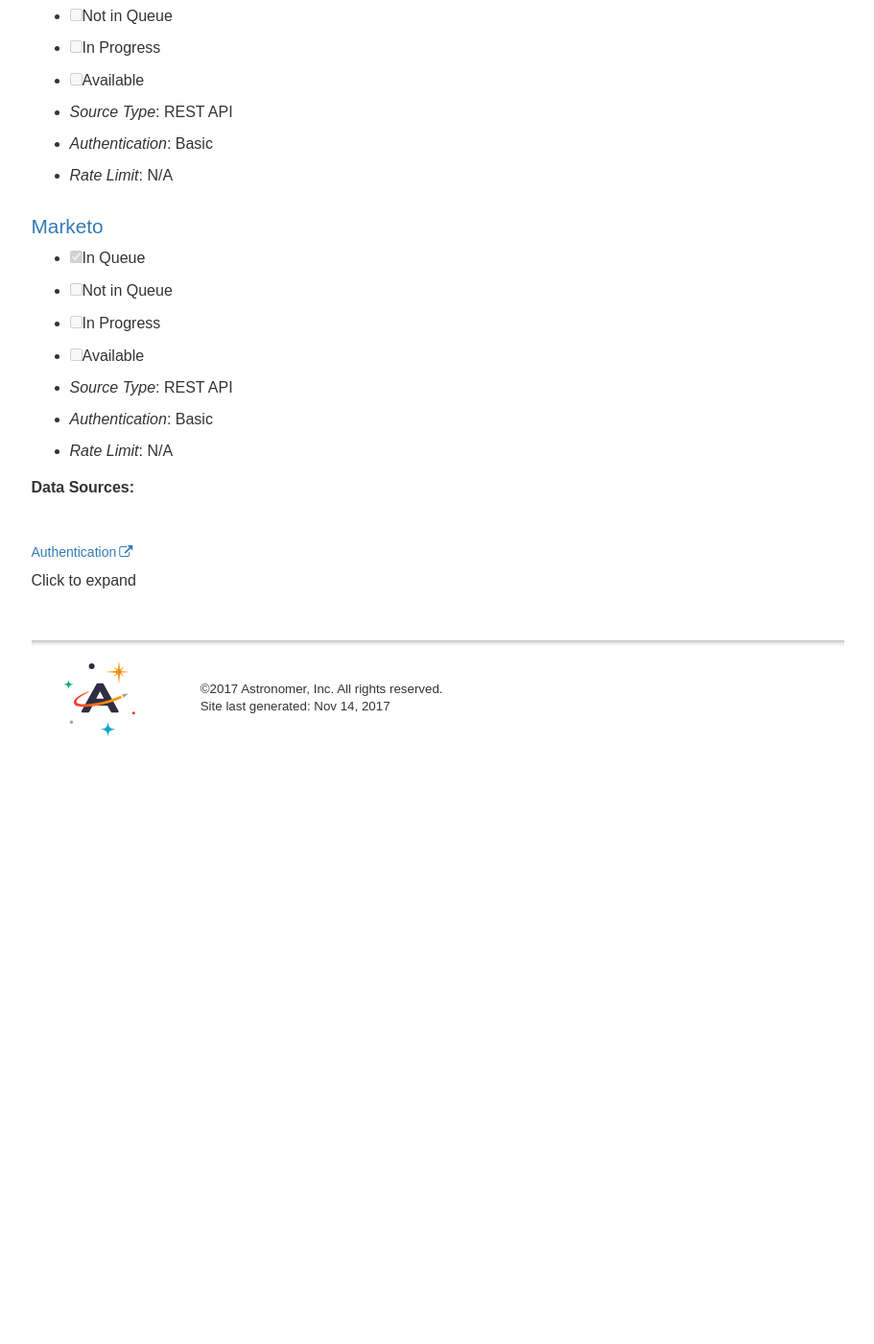
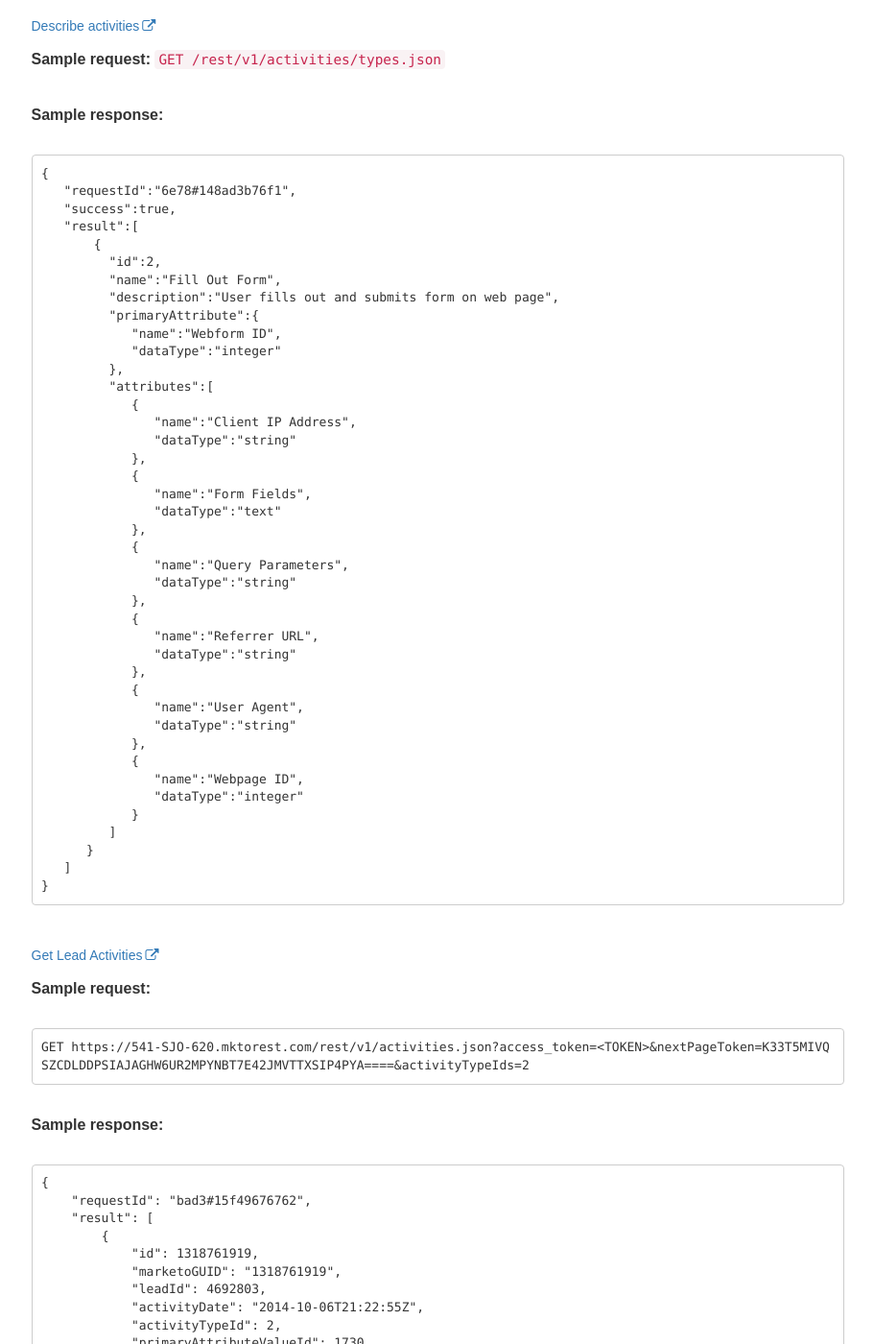
Before and after one commit to petedejoy/documentation, a Jekyll site: the page built from v2/apache_airflow/sources-and-destinations.md, in a window 1280 px wide and 1400 px high, scrolled down 18163 px. Shown: the whole window at 96% size, without its empty margins (330-1241 px from the left). Built offline with Jekyll 4.4.1, drawn with Linux system fonts in a browser that asks for light colours; nearby versions of some CDN libraries; some web fonts are replaced; our own code applies the rules of GitHub Pages for plain Markdown files; comment, search, counter and statistics services are not loaded; before the commit the page ends 18952 px from its top, so only the background shows below that; some of the changed text lies outside the part shown.

Commit message:
grouped hooks by status

````diff
--- a/v2/apache_airflow/sources-and-destinations.md
+++ b/v2/apache_airflow/sources-and-destinations.md
@@ -1,29 +1,24 @@
-
-
 ## Hooks
 
-### Sources:
+### Available Sources:
 
 #### [BambooHR](https://www.bamboohr.com/api/documentation/)
 
-- [ ] In Queue
-- [ ] Not in Queue
-- [ ] In Progress
-- [X] Available
 - _Source Type_: REST API
 - _Authentication_: Basic
 - _Rate Limit_: N/A
 
 Sample Request:
-`curl -i -u "{API Key}:x" "https://api.bamboohr.com/api/gateway.php/{subdomain}/v1/employees/directory"`
+
+```
+curl -i -u "{API Key}:x" "https://api.bamboohr.com/api/gateway.php/{subdomain}/v1/employees/directory"
+```
 
 - **Employees/directory**
 `https://api.bamboohr.com/api/gateway.php/{subdomain}/v1/employees/directory`
 - **jobInfo** (We can pass in an 'All' parameter to request info for all employees): `https://api.bamboohr.com/api/gateway.php/{subdomain}/v1/employees/all/tables/jobInfo/`
-
 - **employmentStatus** (We can pass in an 'All' parameter to request statuses for all employees):
 `https://api.bamboohr.com/api/gateway.php/{subdomain}/v1/employees/all/tables/employmentStatus/`
-
 
 **Employee Directory sample response:**
 
@@ -103,32 +98,8 @@ Sample Request:
 </table>
 ```
 
-#### [Autopilot](http://docs.autopilot.apiary.io/#)
-
-- [X] In Queue
-- [ ] Not in Queue
-- [ ] In Progress
-- [ ] Available
-- _Source Type_: REST API
-- _Authentication_: API key
-- _Rate Limit_: N/A
-
-**Endpoints**
-- Get all contacts (List all contacts)
-- Get Contacts (List contact records by contact ID)
-- List of Lists (List of available lists)
-- Get contacts on a list (Returns a list of all contacts on a provided list)
-- List smart segments (Get a list of all smart segments)
-- Smart segment contacts (Get a list of contacts on a smart segment)
-- Get custom fields
-- List journeys with API triggers
-
 ### [Facebook Ads](https://developers.facebook.com/docs/marketing-api/access)
 
-- [ ] In Queue
-- [ ] Not in Queue
-- [ ] In Progress
-- [X] Available
 - _Source Type_: REST-based API.
 - _Authentication_: OAuth (Token)
 - _Rate Limit_: Rate limiting depends on the type of account being used:
@@ -147,55 +118,24 @@ Sample Request:
 	- Error, Code: 17, Message: User request limit reached
 ```
 
-### [FreshDesk](https://freshdesk.com/api)
+### [Salesforce Bulk API]([Ticket](https://github.com/astronomerio/services/issues/254))
 
-- [X] In Queue
-- [ ] Not in Queue
-- [ ] In Progress
-- [ ] Available
-- _Source Type_: RESTful API
-- _Authentication_: API key or Basic Auth
-- _Rate Limit_: Varies by plan
+- _Source Type_: REST API
+- _Authentication_: Basic
+- _Rate Limit_: N/A
 
-|Plan     |Rate Limit (_Hourly_)  |
-|---------|------------------|
-|Sprout   |1,000             |
-|Blossom  |3,000             |
-|Garden   |3,000             |
-|Estate   |5,000             |
-|Forest   |5,000             |
+**Bulk Query** (Use bulk query to efficiently query large data sets and reduce the number of API requests. A bulk query can retrieve up to 15 GB of data, divided into 15 1-GB files. The data formats supported are CSV, XML, and JSON.):
+Bulk queries can be created using the Salesforce Object Query Language. Queries can be tested using the Developer Console in the Salesforce UI.
+Sample SOQL query:
+```
+SELECT Id, Name FROM Account LIMIT 10
+```
+**Note:** While the SOAP and REST APIs return compound fields, the Bulk Query API does not support returning compound fields. The components of a compound field may be returned through the Bulk API, however. Example: "Name" is a compound field not returned through the Bulk API, while it's components, "First Name" and "Last Name" are returned through the Bulk API. Further reading: https://help.salesforce.com/articleView?id=000204592&type=1
 
-**Endpoints:**
-- Tickets - List All Tickets
-- Contacts - List All Contacts
-- Agents - List All Agents
-- Roles - List All Roles
-- Groups - List All Groups
-- Companies - List All Companies
-- Surveys - List All Surveys
-- Satisfaction Ratings - View All Satisfaction Ratings
-- Time Entries - List All Time Entries
-- Products - List All Products
-- Business Hours - List All Business Hours
-- SLA Policies - List All SLA Policies
-
-### FTP
-
-**[Scope Ticket]()**
-- [ ] In Queue
-- [ ] Not in Queue
-- [ ] In Progress
-- [ ] Available
-- _Source Type_:
-- _Authentication_:
-- _Rate Limit_:
+### _In Progress_
 
 ### [Github](https://developer.github.com/v3/)
 
-- [ ] In Queue
-- [ ] Not in Queue
-- [X] In Progress
-- [ ] Available
 - _Source Type_: REST v3 -- (GraphQL v4 API currently unsupported)
 - _Authentication_: Basic Authentication via Personal Token
 - _Rate Limit_: Standard rate limit is 5000 requests/hour. Additionally, Github has [Abuse Controls](https://developer.github.com/v3/#abuse-rate-limits) that have an unspecified limit but will block requests if exceeding a certain high threshold of concurrent requests.
@@ -513,12 +453,60 @@ Reference: https://developer.github.com/v3/
   }
 ```
 
+### _In Queue_
+
+#### [Autopilot](http://docs.autopilot.apiary.io/#)
+
+- _Source Type_: REST API
+- _Authentication_: API key
+- _Rate Limit_: N/A
+
+**Endpoints**
+- Get all contacts (List all contacts)
+- Get Contacts (List contact records by contact ID)
+- List of Lists (List of available lists)
+- Get contacts on a list (Returns a list of all contacts on a provided list)
+- List smart segments (Get a list of all smart segments)
+- Smart segment contacts (Get a list of contacts on a smart segment)
+- Get custom fields
+- List journeys with API triggers
+
+### [FreshDesk](https://freshdesk.com/api)
+
+- _Source Type_: RESTful API
+- _Authentication_: API key or Basic Auth
+- _Rate Limit_: Varies by plan
+
+|Plan     |Rate Limit (_Hourly_)  |
+|---------|------------------|
+|Sprout   |1,000             |
+|Blossom  |3,000             |
+|Garden   |3,000             |
+|Estate   |5,000             |
+|Forest   |5,000             |
+
+**Endpoints:**
+- Tickets - List All Tickets
+- Contacts - List All Contacts
+- Agents - List All Agents
+- Roles - List All Roles
+- Groups - List All Groups
+- Companies - List All Companies
+- Surveys - List All Surveys
+- Satisfaction Ratings - View All Satisfaction Ratings
+- Time Entries - List All Time Entries
+- Products - List All Products
+- Business Hours - List All Business Hours
+- SLA Policies - List All SLA Policies
+
+### [Freshsales](LINK)
+
+- _Source Type_: REST API
+- _Authentication_: Basic or API toekn
+- _Rate Limit_: N/A
+
 ### [Google Analytics](https://developers.google.com/analytics/)
 
-- [X] In Queue
-- [ ] Not in Queue
-- [ ] In Progress
-- [ ] Available
 - _Source Type_:
 - _Authentication_: OAuth2
 - _Rate Limit_:
@@ -604,10 +592,6 @@ Reference: https://developer.github.com/v3/
 
 ### [Hubspot](https://developers.hubspot.com/docs/overview)
 
-- [X] In Queue
-- [ ] Not in Queue
-- [ ] In Progress
-- [ ] Available
 - _Source Type_: REST
 - _Authentication_: API key (OAuth is strongly encouraged and required to become an featured integration)
 - _Rate Limit_: https://developers.hubspot.com/apps/api_guidelines
@@ -752,24 +736,8 @@ Optional parameters:
 
 ```
 
-### [HootSuite](https://developer.hootsuite.com/docs/api-overview)
-
-- [ ] In Queue
-- [ ] Not in Queue
-- [ ] In Progress
-- [ ] Available
-- _Source Type_: REST API
-- _Authentication_: OAuth 2.0
-- _Rate Limit_: Hootsuite enforces API rate limits for its REST APIs. Rate limit configuration consists of a daily usage quota and per second request limit. Limits are set to 20 requests / second to a maximum daily quota of 100,000 calls per day.
-
-References: https://app-directory.s3.amazonaws.com/docs/api/index.html
-
 ### [Instagram](https://www.instagram.com/developer)
 
-- [X] In Queue
-- [ ] Not in Queue
-- [ ] In Progress
-- [ ] Available
 - _Source Type_: REST API
 - _Authentication_: OAuth 2.0
 - _Rate Limit_:
@@ -783,30 +751,12 @@ Global rate limits are applied inclusive of all API calls made by an app per acc
 
 ### [JIRA](https://www.instagram.com/developer)
 
-- [X] In Queue
-- [ ] Not in Queue
-- [ ] In Progress
-- [ ] Available
 - _Source Type_: REST API
 - _Authentication_: OAuth 1.0 or Basic
 - _Rate Limit_: 500 API requests per 5 minutes. Once you exceed the limit, calls will return HTTP status 429 and a message telling you that you've been limited.
 
-### [Kissmetrics](LINK)
-
-- [ ] In Queue
-- [ ] Not in Queue
-- [ ] In Progress
-- [ ] Available
-- _Source Type_: REST API
-- _Authentication_: Basic
-- _Rate Limit_: N/A
-
 ### [Marketo](LINK)
 
-- [X] In Queue
-- [ ] Not in Queue
-- [ ] In Progress
-- [ ] Available
 - _Source Type_: REST API
 - _Authentication_: Basic
 - _Rate Limit_: N/A
@@ -815,16 +765,14 @@ Global rate limits are applied inclusive of all API calls made by an app per acc
 
 ##### [Authentication](http://developers.marketo.com/rest-api/endpoint-reference/authentication-endpoint-reference/#!/Identity/identityUsingGET)
 
-<details>
-<summary>Click to expand</summary><p>
-
-### Identity (Returned access token expires within 60 minutes of request. Subsequent requests will return the same token with an updated expiry count in seconds.
+Identity (Returned access token expires within 60 minutes of request. Subsequent requests will return the same token with an updated expiry count in seconds.
 **Sample request:**
 
 ```
 https://541-SJO-620.mktorest.com/identity/oauth/token?grant_type=client_credentials&client_id=b8bcba05-644f-4cd9-bc11-b196a89e4dc3&client_secret=<SECRET>
 
 ```
+
 **Sample response:**
 
 ```
@@ -835,22 +783,19 @@ https://541-SJO-620.mktorest.com/identity/oauth/token?grant_type=client_credenti
     "scope": "implementation@astronomer.io"
 }
 ```
-</p></details>
-
-
 
 ##### [Paging Tokens](http://developers.marketo.com/rest-api/paging-tokens/)
 
 > To page through results, or retrieve data updated relative to a given data, Marketo provides paging tokens.
 Documentation: http://developers.marketo.com/rest-api/paging-tokens/
 
-<details>
-<summary>Click to expand</summary><p>
+### Retrieve paging token:
 
-### Retrieve paging token:
 **Sample request:**
 `GET /rest/v1/activities/pagingtoken.json?sinceDatetime=2014-10-06T13:22:17-08:00`
+
 **Sample response:**
+
 ```
 {
     "requestId": "1607c#14884f3e74e",
@@ -859,18 +804,15 @@ Documentation: http://developers.marketo.com/rest-api/paging-tokens/
 }
 ```
 
-</p></details>
-
 ##### [Activities](http://developers.marketo.com/rest-api/lead-database/activities/)
 
 ##### [Describe activities](http://developers.marketo.com/rest-api/endpoint-reference/lead-database-endpoint-reference/#!/Activities/getAllActivityTypesUsingGET)
 
-<details>
-<summary>Click to expand</summary><p>
-
 **Sample request:**
 `GET /rest/v1/activities/types.json`
+
 **Sample response:**
+
 ```
 {
    "requestId":"6e78#148ad3b76f1",
@@ -915,20 +857,15 @@ Documentation: http://developers.marketo.com/rest-api/paging-tokens/
 }
 ```
 
-</p></details>
-
-
-
 ##### [Get Lead Activities](http://developers.marketo.com/rest-api/endpoint-reference/lead-database-endpoint-reference/#!/Activities/getLeadActivitiesUsingGET)
-
-<details>
-<summary>Click to expand</summary><p>
 
 **Sample request:**
 ```
 GET https://541-SJO-620.mktorest.com/rest/v1/activities.json?access_token=<TOKEN>&nextPageToken=K33T5MIVQSZCDLDDPSIAJAGHW6UR2MPYNBT7E42JMVTTXSIP4PYA====&activityTypeIds=2
 ```
+
 **Sample response:**
+
 ```
 {
     "requestId": "bad3#15f49676762",
@@ -970,14 +907,10 @@ GET https://541-SJO-620.mktorest.com/rest/v1/activities.json?access_token=<TOKEN
         }
 ```
 
-</p></details>
-
 ##### [Campaigns](http://developers.marketo.com/rest-api/endpoint-reference/lead-database-endpoint-reference/#!/Campaigns/getCampaignsUsingGET)
 
-<details>
-<summary>Click to expand</summary><p>
+List all campaign records (Returns all campaign records, active or inactive)
 
-### List all campaign records (Returns all campaign records, active or inactive)
 **Sample request:**
 ```
 https://541-SJO-620.mktorest.com/rest/v1/campaigns.json?access_token=<TOKEN>
@@ -1013,21 +946,17 @@ https://541-SJO-620.mktorest.com/rest/v1/campaigns.json?access_token=<TOKEN>
 }
 ```
 
-</p></details>
-
 ##### [Leads](http://developers.marketo.com/rest-api/endpoint-reference/lead-database-endpoint-reference/#!/Leads/getLeadsByFilterUsingGET)
 
-
 ##### [Describe leads](http://developers.marketo.com/rest-api/endpoint-reference/lead-database-endpoint-reference/#!/Leads/describeUsingGET_2)
-
-<details>
-<summary>Click to expand</summary><p>
 
 **Sample request:**
 ```
 https://541-SJO-620.mktorest.com/rest/v1/leads/describe.json?access_token=<TOKEN>
 ```
+
 **Sample response:**
+
 ```
 {
     "requestId": "113b#15f4971b10c",
@@ -1092,12 +1021,7 @@ https://541-SJO-620.mktorest.com/rest/v1/leads/describe.json?access_token=<TOKEN
 }
 ```
 
-</p></details>
-
 ##### [Bulk Lead Extract](http://developers.marketo.com/rest-api/bulk-extract/bulk-lead-extract/)
-
-<details>
-<summary>Click to expand</summary><p>
 
 **Create a bulk job**
 Sample request:
@@ -1109,7 +1033,9 @@ Body:
  {   "fields": [      "firstName",      "lastName",      "id",      "email"   ],   "format": "CSV",   "columnHeaderNames": {      "firstName": "First Name",      "lastName": "Last Name",      "id": "Marketo Id",      "email": "Email Address"   },   "filter": {      "createdAt": {         "startAt": "2017-01-01T00:00:00Z",         "endAt": "2017-01-30T00:00:00Z"      }   }}
 
 ```
+
 Sample response:
+
 ```
 {   "requestId": "e42b#14272d07d78",   "success": true,   "result": [      {         "exportId": "ce45a7a1-f19d-4ce2-882c-a3c795940a7d",         "status": "Created",         "createdAt": "2017-01-21T11:47:30-08:00",         "queuedAt": "2017-01-21T11:48:30-08:00",         "format": "CSV"      }   ]}
 ```
@@ -1125,7 +1051,9 @@ Sample response:
 **Polling job status**
 Sample request:
 ```
+
 Sample response:
+
 ```
 {
    "requestId": "e42b#14272d07d78",
@@ -1150,36 +1078,29 @@ GET /bulk/v1/leads/export/{exportId}/file.json
 ```
 **[response.csv.txt](https://github.com/astronomerio/services/files/1407726/response.csv.txt)**
 
-</p></details>
-
-
 ##### [Programs](http://developers.marketo.com/rest-api/assets/programs/)
 
-<details>
-<summary>Click to expand</summary><p>
+### Programs by Data Range
 
-### Programs by Data Range
 **Sample request:**
 ```
 GET /rest/asset/v1/programs.json?earliestUpdatedAt=2015-11-18T00:00:00Z+0000&latestUpdatedAt=2015-11-19T00:00:00Z+0000
 ```
+
 **Sample request:**
+
 ```
 {    "success": true,    "warnings": [],    "errors": [],    "requestId": "7a39#1511bf8a41c",    "result": [        {            "id": 1035,            "name": "clone it",            "description": "",            "createdAt": "2015-11-18T15:25:35Z+0000",            "updatedAt": "2015-11-18T15:25:46Z+0000",            "url": "https://app-devlocal1.marketo.com/#NP1035A1",            "type": "Engagement",            "channel": "Nurture",            "folder": {                "type": "Folder",                "value": 28,                "folderName": "Nurturing"            },            "status": "on",            "workspace": "Default"        },        {            "id": 1032,            "name": "email prog",            "description": "",            "createdAt": "2015-11-18T14:56:28Z+0000",            "updatedAt": "2015-11-18T14:56:28Z+0000",            "url": "https://app-devlocal1.marketo.com/#EBP1032A1",            "type": "Email",            "channel": "Email Send",            "folder": {                "type": "Folder",                "value": 26,                "folderName": "Data Management"            },            "status": "unlocked",            "workspace": "Default"        }    ]}
 ```
 
-</p></details>
-
 ##### [Staticlists](http://developers.marketo.com/rest-api/endpoint-reference/lead-database-endpoint-reference/#!/Static_Lists/getLeadsByListIdUsingGET)
-
-<details>
-<summary>Click to expand</summary><p>
 
 **List of lists:**
 **Sample request:**
 ```
 https://541-SJO-620.mktorest.com/rest/v1/lists.json?access_token=<TOKEN>
 ```
+
 **Sample request:**
 ```
 {
@@ -1217,6 +1138,7 @@ Additional parameter: **fields** (Comma-separated list of lead fields to return
 ```
 https://541-SJO-620.mktorest.com/rest/v1/list/57777/leads.json?access_token=ad06332d-ceaf-49f7-91df-092394f2a378:sj
 ```
+
 **Sample response:**
 ```
 {
@@ -1244,184 +1166,116 @@ https://541-SJO-620.mktorest.com/rest/v1/list/57777/leads.json?access_token=ad06
 }
 ```
 
-</p></details>
+## _Roadmap_
+
+### FTP
+
+- _Source Type_:
+- _Authentication_:
+- _Rate Limit_:
+
+### [HootSuite](https://developer.hootsuite.com/docs/api-overview)
+
+- _Source Type_: REST API
+- _Authentication_: OAuth 2.0
+- _Rate Limit_: Hootsuite enforces API rate limits for its REST APIs. Rate limit configuration consists of a daily usage quota and per second request limit. Limits are set to 20 requests / second to a maximum daily quota of 100,000 calls per day.
+
+References: https://app-directory.s3.amazonaws.com/docs/api/index.html
+
+### [Kissmetrics](LINK)
+
+- _Source Type_: REST API
+- _Authentication_: Basic
+- _Rate Limit_: N/A
 
 ### [MongoDB](LINK)
 
-- [ ] In Queue
-- [ ] Not in Queue
-- [ ] In Progress
-- [ ] Available
 - _Source Type_: REST API
 - _Authentication_: Basic
 - _Rate Limit_: N/A
 
 ### [MySQL](LINK)
 
-- [ ] In Queue
-- [ ] Not in Queue
-- [ ] In Progress
-- [ ] Available
 - _Source Type_: REST API
 - _Authentication_: Basic
 - _Rate Limit_: N/A
 
 ### [NewRelic](LINK)
 
-- [ ] In Queue
-- [ ] Not in Queue
-- [ ] In Progress
-- [ ] Available
 - _Source Type_: REST API
 - _Authentication_: Basic
 - _Rate Limit_: N/A
 
 ### [Oracle](LINK)
 
-- [ ] In Queue
-- [ ] Not in Queue
-- [ ] In Progress
-- [ ] Available
 - _Source Type_: REST API
 - _Authentication_: Basic
 - _Rate Limit_: N/A
 
 ### [Pig](LINK)
 
-- [ ] In Queue
-- [ ] Not in Queue
-- [ ] In Progress
-- [ ] Available
 - _Source Type_: REST API
 - _Authentication_: Basic
 - _Rate Limit_: N/A
 
 ### [Pinterest](LINK)
 
-- [ ] In Queue
-- [ ] Not in Queue
-- [ ] In Progress
-- [ ] Available
 - _Source Type_: REST API
 - _Authentication_: Basic
 - _Rate Limit_: N/A
 
 ### [PostgreSQL](LINK)
 
-- [ ] In Queue
-- [ ] Not in Queue
-- [ ] In Progress
-- [ ] Available
 - _Source Type_: REST API
 - _Authentication_: Basic
 - _Rate Limit_: N/A
 
 ### [Presto](LINK)
 
-- [ ] In Queue
-- [ ] Not in Queue
-- [ ] In Progress
-- [ ] Available
 - _Source Type_: REST API
 - _Authentication_: Basic
 - _Rate Limit_: N/A
 
 ### [S3](LINK)
 
-- [ ] In Queue
-- [ ] Not in Queue
-- [ ] In Progress
-- [ ] Available
 - _Source Type_: REST API
 - _Authentication_: Basic
 - _Rate Limit_: N/A
 
-### [Salesforce Bulk API]([Ticket](https://github.com/astronomerio/services/issues/254))
-
-- [ ] In Queue
-- [ ] Not in Queue
-- [ ] In Progress
-- [X] Available
-- _Source Type_: REST API
-- _Authentication_: Basic
-- _Rate Limit_: N/A
-
-**Bulk Query** (Use bulk query to efficiently query large data sets and reduce the number of API requests. A bulk query can retrieve up to 15 GB of data, divided into 15 1-GB files. The data formats supported are CSV, XML, and JSON.):
-Bulk queries can be created using the Salesforce Object Query Language. Queries can be tested using the Developer Console in the Salesforce UI.
-Sample SOQL query:
-```
-SELECT Id, Name FROM Account LIMIT 10
-```
-**Note:** While the SOAP and REST APIs return compound fields, the Bulk Query API does not support returning compound fields. The components of a compound field may be returned through the Bulk API, however. Example: "Name" is a compound field not returned through the Bulk API, while it's components, "First Name" and "Last Name" are returned through the Bulk API. Further reading: https://help.salesforce.com/articleView?id=000204592&type=1
-
 ### [Samba](LINK)
 
-- [ ] In Queue
-- [ ] Not in Queue
-- [ ] In Progress
-- [ ] Available
 - _Source Type_: REST API
 - _Authentication_: Basic
 - _Rate Limit_: N/A
 
 ### [Sengrid](LINK)
 
-- [ ] In Queue
-- [ ] Not in Queue
-- [ ] In Progress
-- [ ] Available
 - _Source Type_: REST API
 - _Authentication_: Basic
 - _Rate Limit_: N/A
 
 ### [Stripe](LINK)
 
-- [ ] In Queue
-- [ ] Not in Queue
-- [ ] In Progress
-- [ ] Available
 - _Source Type_: REST API
 - _Authentication_: Basic
 - _Rate Limit_: N/A
 
 ### [SurveyMonkey](LINK)
 
-- [ ] In Queue
-- [ ] Not in Queue
-- [ ] In Progress
-- [ ] Available
 - _Source Type_: REST API
 - _Authentication_: Basic
 - _Rate Limit_: N/A
 
 ### [Twilio](LINK)
 
-- [ ] In Queue
-- [ ] Not in Queue
-- [ ] In Progress
-- [ ] Available
 - _Source Type_: REST API
 - _Authentication_: Basic
 - _Rate Limit_: N/A
 
 ### [Zendesk](LINK)
 
-- [ ] In Queue
-- [ ] Not in Queue
-- [ ] In Progress
-- [ ] Available
 - _Source Type_: REST API
 - _Authentication_: Basic
-- _Rate Limit_: N/A
-
-### [Freshsales](LINK)
-
-- [X] In Queue
-- [ ] Not in Queue
-- [ ] In Progress
-- [ ] Available
-- _Source Type_: REST API
-- _Authentication_: Basic or API toekn
 - _Rate Limit_: N/A
 
 **Endpoints:**
@@ -1431,7 +1285,7 @@ SELECT Id, Name FROM Account LIMIT 10
 - Deals - List All Deals
 - Tasks - List All Tasks
 
-### Destinations:
+## Destinations:
 
 - S3 (LINK)
 - MongoDB (LINK)
````
